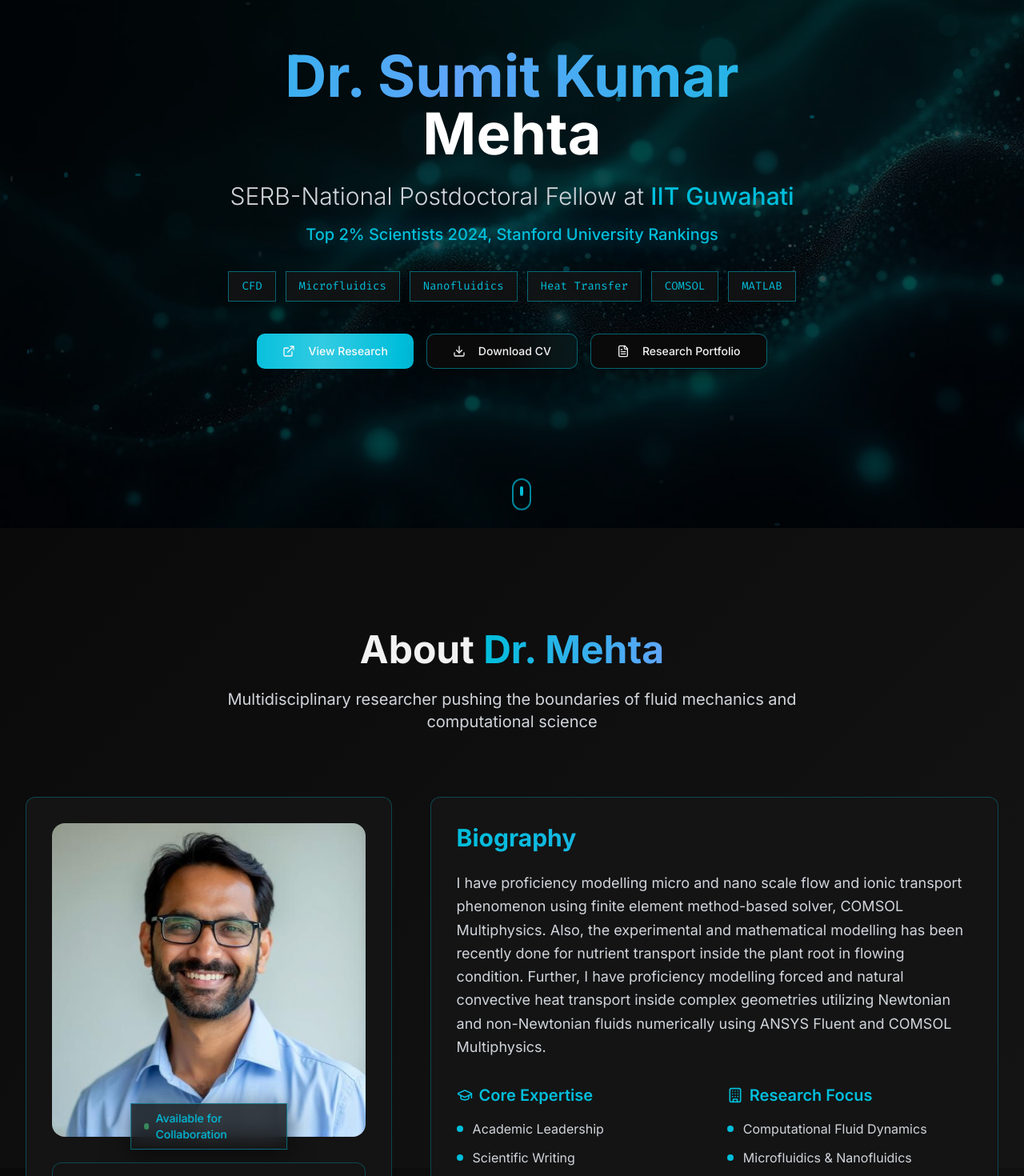
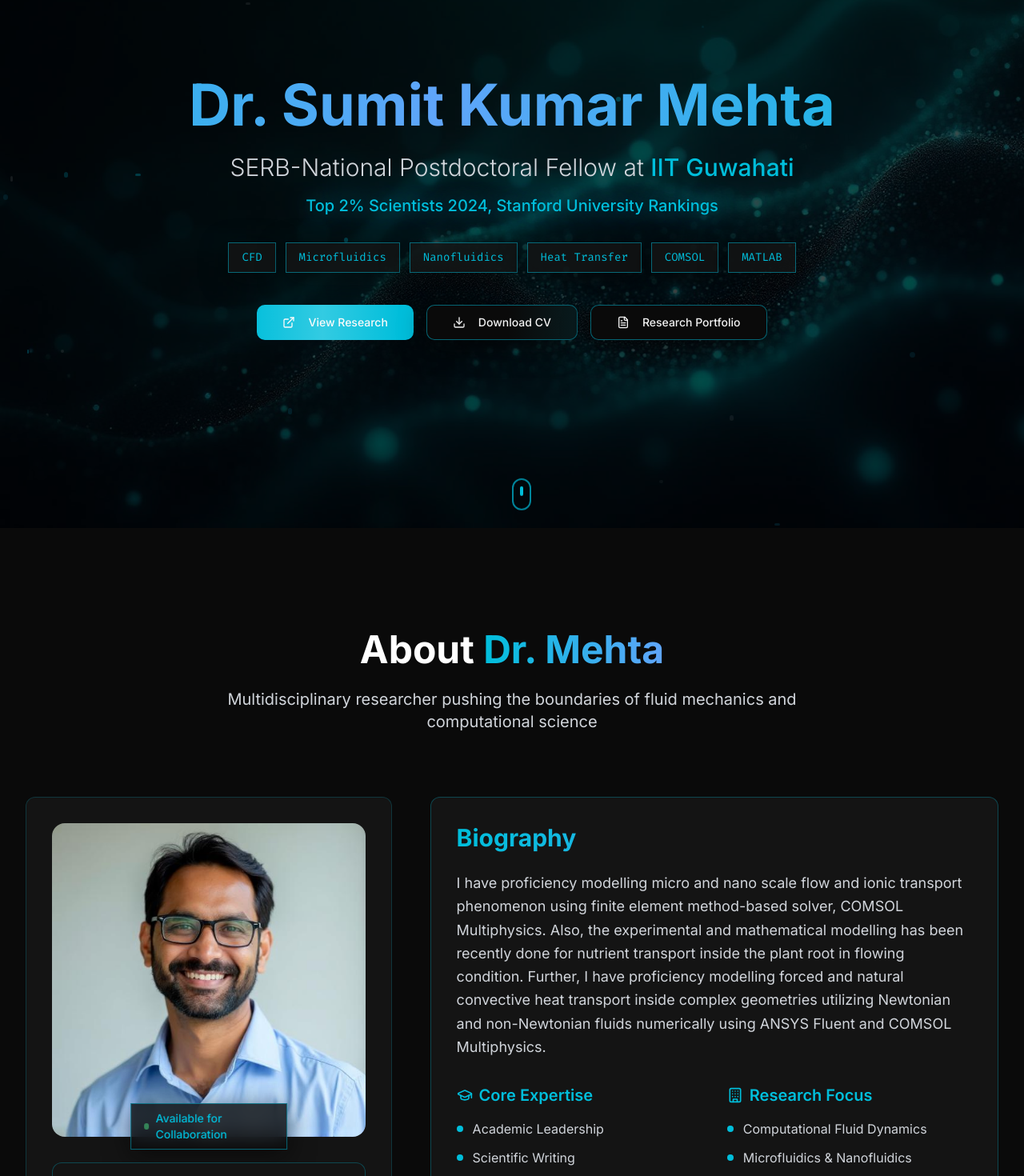
Before and after one commit to mukulgit649/skweb, a React (Vite) app: page / in a window 1280 px wide. Shown: the part 140-1610 px from the top of the page at 80% size. Built offline with nearby package versions, Linux system fonts and the light colour scheme.

Commit message:
Fix: Ensure name on single line
The name "Dr. Sumit Kumar Mehta" should now appear on a single line. Additionally, the correct profile photo is displayed, and any identified design errors have been resolved.

```diff
--- a/src/components/AboutSection.tsx
+++ b/src/components/AboutSection.tsx
@@ -1,3 +1,4 @@
+
 import { Button } from "@/components/ui/button";
 import { Card } from "@/components/ui/card";
 import { motion } from "framer-motion";
@@ -6,7 +7,7 @@ import profileImage from "@/assets/profile-dr-mehta.jpg";
 
 const AboutSection = () => {
   return (
-    <section id="about" className="py-32 px-4 sm:px-6 lg:px-8">
+    <section id="about" className="py-32 px-4 sm:px-6 lg:px-8 bg-background">
       <div className="max-w-7xl mx-auto">
         <motion.div
           className="text-center mb-20"
@@ -15,7 +16,7 @@ const AboutSection = () => {
           transition={{ duration: 0.8 }}
           viewport={{ once: true }}
         >
-          <h2 className="text-4xl sm:text-5xl font-bold mb-6">
+          <h2 className="text-4xl sm:text-5xl font-bold mb-6 text-white">
             About <span className="bg-gradient-to-r from-primary to-blue-400 bg-clip-text text-transparent">Dr. Mehta</span>
           </h2>
           <p className="text-xl text-gray-300 max-w-3xl mx-auto">
@@ -32,21 +33,24 @@ const AboutSection = () => {
             transition={{ duration: 0.8, delay: 0.2 }}
             viewport={{ once: true }}
           >
-            <Card className="glass-card p-8 hover-lift">
+            <Card className="glass-card p-8 hover-lift border-primary/20">
               {/* Profile Image */}
               <div className="relative mb-8">
                 <div className="aspect-square rounded-2xl overflow-hidden mb-6 relative group">
                   <img
                     src={profileImage}
-                    alt="Dr. Sumit Kumar Mehta"
-                    className="w-full h-full object-cover transition-transform duration-500 group-hover:scale-105"
+                    alt="Dr. Sumit Kumar Mehta - SERB-National Postdoctoral Fellow at IIT Guwahati"
+                    className="w-full h-full object-cover object-center transition-transform duration-500 group-hover:scale-105"
+                    onError={(e) => {
+                      console.log('Image failed to load:', e);
+                    }}
                   />
                   <div className="absolute inset-0 bg-gradient-to-t from-black/20 to-transparent opacity-0 group-hover:opacity-100 transition-opacity duration-300" />
                 </div>
 
                 {/* Status Badge */}
                 <div className="absolute -bottom-4 left-1/2 transform -translate-x-1/2">
-                  <div className="glass-card px-4 py-2 border-primary/50">
+                  <div className="glass-card px-4 py-2 border-primary/50 bg-background/80 backdrop-blur-md">
                     <div className="flex items-center gap-2">
                       <div className="w-2 h-2 bg-green-400 rounded-full animate-pulse" />
                       <span className="text-sm text-primary font-medium">Available for Collaboration</span>
--- a/src/components/HeroSection.tsx
+++ b/src/components/HeroSection.tsx
@@ -42,31 +42,22 @@ const HeroSection = () => {
       </div>
 
       <div className="relative z-10 text-center px-4 sm:px-6 lg:px-8 max-w-5xl mx-auto">
-        {/* Name with Enhanced Kinetic Animation */}
+        {/* Name with Enhanced Kinetic Animation - Fixed to single line */}
         <motion.h1
-          className="text-5xl sm:text-6xl lg:text-7xl font-bold mb-6"
+          className="text-4xl sm:text-5xl lg:text-6xl xl:text-7xl font-bold mb-6 whitespace-nowrap"
           initial={{ opacity: 0, y: 50, scale: 0.9 }}
           animate={{ opacity: 1, y: 0, scale: 1 }}
           transition={{ duration: 1, ease: "easeOut" }}
         >
           <motion.span
-            className="bg-gradient-to-r from-primary via-blue-400 to-primary bg-clip-text text-transparent"
+            className="bg-gradient-to-r from-primary via-blue-400 to-primary bg-clip-text text-transparent inline-block"
             animate={{
               backgroundPosition: ["0% 50%", "100% 50%", "0% 50%"],
             }}
             transition={{ duration: 3, repeat: Infinity, ease: "linear" }}
             style={{ backgroundSize: "200% 200%" }}
           >
-            Dr. Sumit Kumar
-          </motion.span>
-          <br />
-          <motion.span
-            className="text-white"
-            initial={{ opacity: 0 }}
-            animate={{ opacity: 1 }}
-            transition={{ delay: 0.5, duration: 0.8 }}
-          >
-            Mehta
+            Dr. Sumit Kumar Mehta
           </motion.span>
         </motion.h1>
 
```
